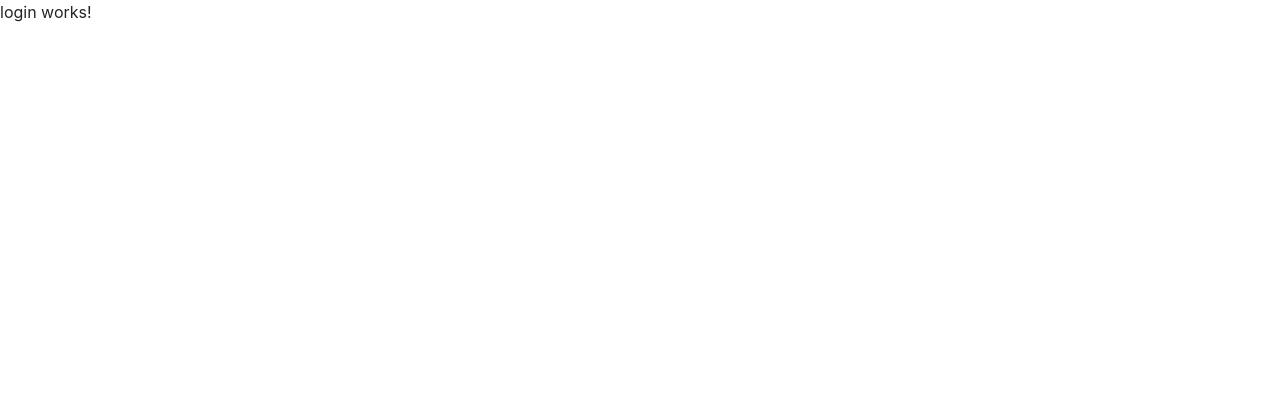
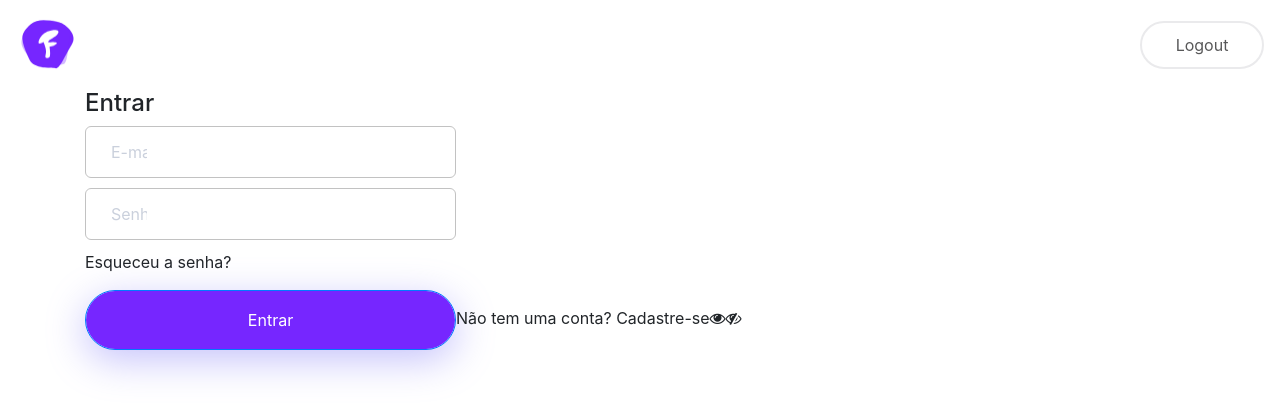
Before and after one commit to RafaZanezi/praxioapp, an Angular app: page /login in a window 1280 px wide. Shown: the top 414 px of the page. Built offline with nearby package versions, Linux system fonts and the light colour scheme.

Commit message:
estilos, tela de login inicial e cabeçalho inicial

```diff
--- a/angular.json
+++ b/angular.json
@@ -25,6 +25,7 @@
             ],
             "styles": [
               "./node_modules/bootstrap/dist/css/bootstrap.css",
+              "./node_modules/font-awesome/css/font-awesome.css",
               "src/styles.scss"
             ],
             "scripts": []
--- a/package.json
+++ b/package.json
@@ -20,6 +20,7 @@
     "@angular/platform-browser-dynamic": "~8.1.1",
     "@angular/router": "~8.1.1",
     "bootstrap": "^4.3.1",
+    "font-awesome": "^4.7.0",
     "rxjs": "~6.4.0",
     "tslib": "^1.9.0",
     "zone.js": "~0.9.1"
--- a/src/app/app-routing.module.ts
+++ b/src/app/app-routing.module.ts
@@ -3,7 +3,8 @@ import { RouterModule, Routes } from '@angular/router';
 import { LoginComponent } from './components/login/login.component';
 
 const routes: Routes = [
-    { path: 'login', component: LoginComponent }
+    { path: 'login', component: LoginComponent },
+    { path: '', redirectTo: '/login', pathMatch: 'full' }
 ];
 
 @NgModule({
--- a/src/app/app.component.html
+++ b/src/app/app.component.html
@@ -1 +1,2 @@
+<app-header></app-header>
 <router-outlet></router-outlet>
--- a/src/app/app.module.ts
+++ b/src/app/app.module.ts
@@ -4,11 +4,13 @@ import { NgModule } from '@angular/core';
 import { AppComponent } from './app.component';
 import { LoginComponent } from './components/login/login.component';
 import { AppRoutingModule } from './app-routing.module';
+import { HeaderComponent } from './components/header/header.component';
 
 @NgModule({
   declarations: [
     AppComponent,
-    LoginComponent
+    LoginComponent,
+    HeaderComponent
   ],
   imports: [
     BrowserModule,
--- /dev/null
+++ b/src/app/components/header/header.component.html
@@ -0,0 +1,6 @@
+<nav class="navbar">
+    <a class="navbar-brand" href="/home">
+        <img src="../assets/images/front-test-logo.png" width="30" height="30" alt="">
+    </a>
+    <button class="btn btn-light" type="button">Logout</button>
+</nav>
--- /dev/null
+++ b/src/app/components/header/header.component.scss
@@ -0,0 +1,14 @@
+nav {
+  background-color: transparent;
+
+  img {
+    top: 5px;
+    left: 11px;
+    width: 64px;
+    height: 63px;
+  }
+
+  .btn.btn-light {
+    width: 124px;
+  }
+}
--- /dev/null
+++ b/src/app/components/header/header.component.ts
@@ -0,0 +1,15 @@
+import { Component, OnInit } from '@angular/core';
+
+@Component({
+  selector: 'app-header',
+  templateUrl: './header.component.html',
+  styleUrls: ['./header.component.scss']
+})
+export class HeaderComponent implements OnInit {
+
+  constructor() { }
+
+  ngOnInit() {
+  }
+
+}
--- a/src/app/components/login/login.component.html
+++ b/src/app/components/login/login.component.html
@@ -1 +1,14 @@
-<p>login works!</p>
+<div class="container">
+    <h4>Entrar</h4>
+
+    <input type="text" placeholder="E-mail">
+    <input type="password" placeholder="Senha">
+
+    <p>Esqueceu a senha?</p>
+    <button class="btn btn-primary" type="submit">Entrar</button>
+    <a>Não tem uma conta? Cadastre-se</a>
+
+    <i class="fa fa-eye" aria-hidden="true"> </i>
+    <i class="fa fa-eye-slash" aria-hidden="true"> </i>
+
+</div>
--- a/src/app/components/login/login.component.scss
+++ b/src/app/components/login/login.component.scss
@@ -0,0 +1,6 @@
+.container .btn.btn-primary {
+  top: 427px;
+  left: 499px;
+  width: 371px;
+  height: 60px;
+}
--- a/src/styles.scss
+++ b/src/styles.scss
@@ -1 +1,56 @@
-/* You can add global styles to this file, and also import other style files */
+input {
+  top: 283px;
+  left: 499px;
+  width: 371px;
+  height: 42px;
+  background: #ffffff 0% 0% no-repeat padding-box;
+  border: 1px solid #c2c2c2;
+  border-radius: 6px;
+  opacity: 1;
+  padding: 25px;
+  margin-bottom: 10px;
+  display: block;
+
+  &:focus {
+    box-shadow: 0 0 0 0;
+    outline: 0;
+  }
+}
+
+::-webkit-input-placeholder {
+  top: 293px;
+  left: 525px;
+  width: 36px;
+
+  height: 23px;
+  text-align: left;
+  font: Regular 14px/23px Mukta;
+  letter-spacing: 0;
+  color: #cad0dc;
+  opacity: 1;
+}
+
+.btn {
+  background: 0% 0% no-repeat padding-box;
+  padding: 10px;
+  &:focus {
+    box-shadow: 0 0 0 0;
+    outline: 0;
+  }
+  &-primary {
+    background-color: #7626ff;
+    box-shadow: 0px 10px 39px #867ff67a;
+    border-radius: 36px;
+    opacity: 1;
+    &:hover {
+      background-color: #733FFF;
+    }
+  }
+  &-light {
+    background-color: #ffffff;
+    border: 2px solid #eaeaec;
+    color: #585859;
+    border-radius: 32px;
+    opacity: 1;
+  }
+}
```
Also changed, not shown: 1 other file (tests, documents, lock files or other folders).
